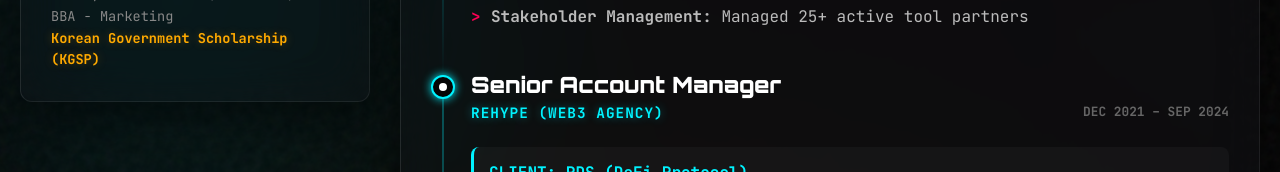
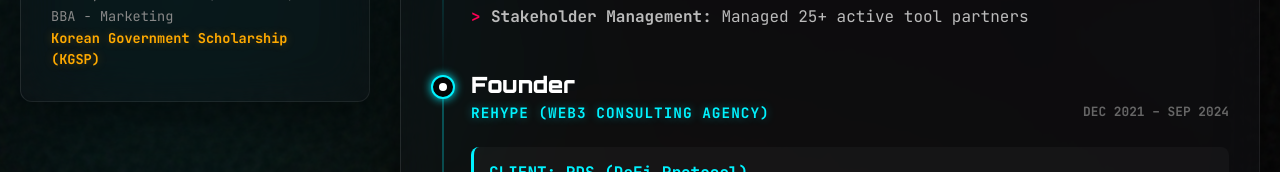
Before and after one commit to ilkinjafarli/ilkinjafarli.github.io, a plain HTML site: page index.html in a window 1280 px wide. Shown: the part 1379-1551 px from the top of the page. Drawn offline with nearby package versions, Linux system fonts and the light colour scheme.

Commit message:
Update index.html

```diff
--- a/index.html
+++ b/index.html
@@ -565,8 +565,8 @@
                     <div class="timeline-item">
                         <div class="timeline-line"></div>
                         <div class="timeline-dot"></div>
-                        <h3 class="job-title">Senior Account Manager</h3>
-                        <span class="job-company">REHYPE (WEB3 AGENCY)</span>
+                        <h3 class="job-title">Founder</h3>
+                        <span class="job-company">REHYPE (WEB3 CONSULTING AGENCY)</span>
                         <span class="job-date">DEC 2021 – SEP 2024</span>
 
                         <div style="background:rgba(255,255,255,0.03); padding:15px; border-radius:8px; margin-top:15px; border-left:3px solid var(--neon-cyan);">
```
